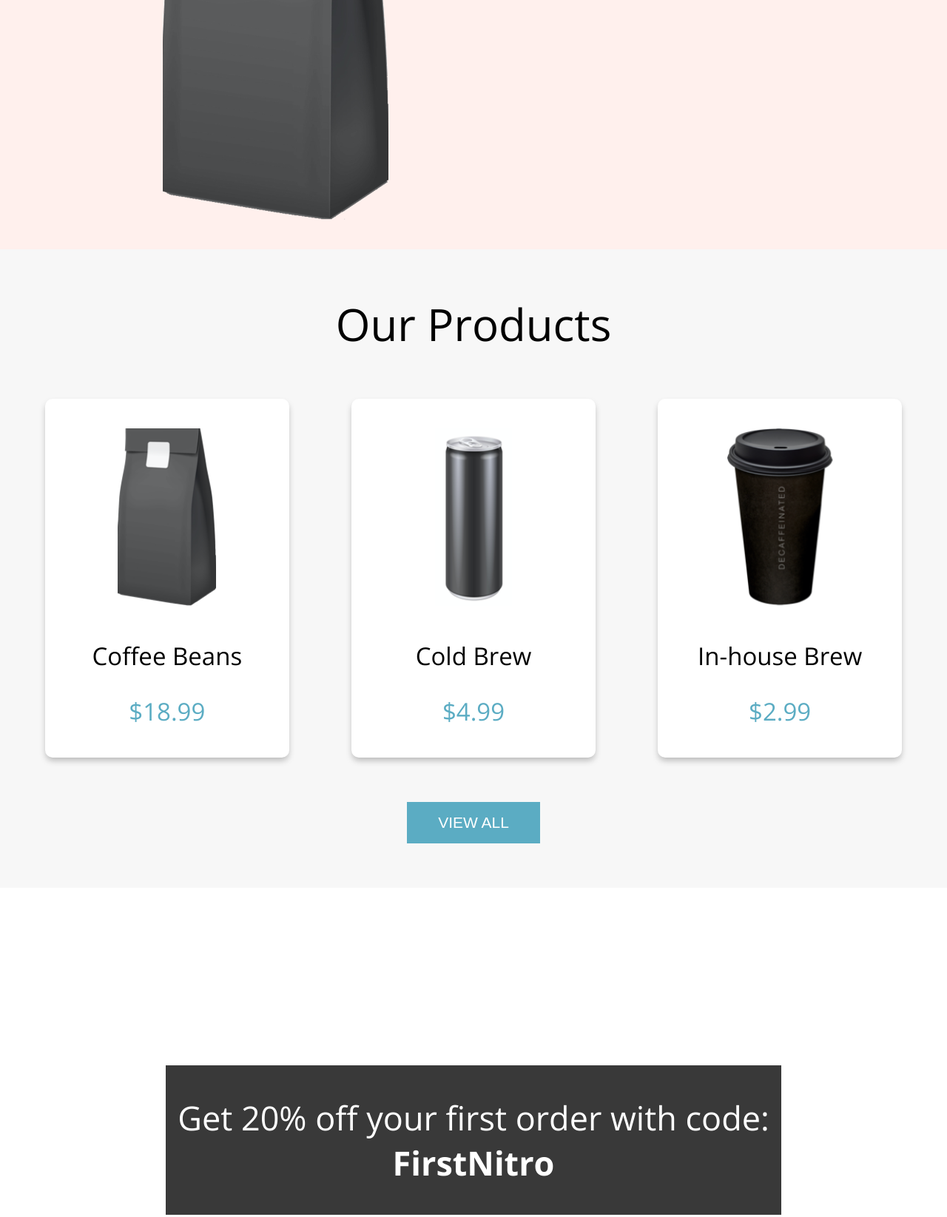
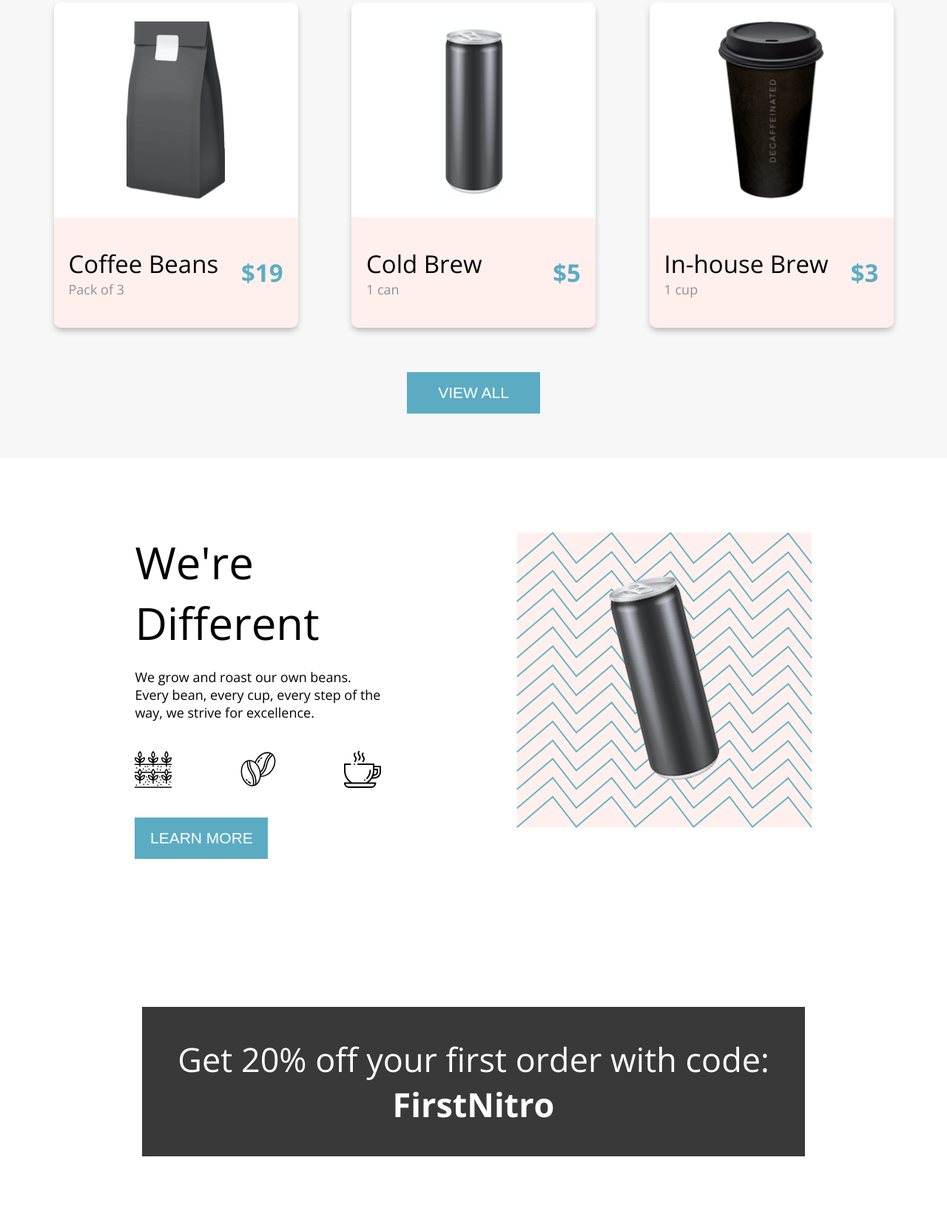
Before and after one commit to lmolsen/lisa-olsen-coffeeshop, a plain HTML site: page index.html in a window 1280 px wide. Shown: the part 939-2584 px from the top of the page at 74% size. Drawn offline with nearby package versions, Linux system fonts and the light colour scheme.

Commit message:
update menu and landing page

```diff
--- a/css/global.css
+++ b/css/global.css
@@ -47,15 +47,12 @@ ul, li {
 .navbar {
     background-color: #FFF0ED;
     width: 100%;
-    height: 7rem;
-    display: inline-block;
-    padding-left: 1.25rem;
-}
-
-.navbar__container { /*contains 'home' button elements*/
-    display: inline-block;
-    line-height: 7rem;
-    margin-right: 1.25rem;
+    height: 7rem; /*but why????*/
+    padding: 0 1.25rem;
+    display: flex;
+    flex-wrap: wrap;
+    justify-content: space-between;
+    align-items: center;
 }
 
 .navbar__link {
@@ -65,20 +62,18 @@ ul, li {
 
 .navbar__logo {
     vertical-align: text-bottom;
-    margin: 0;
-    display: inline-block;
 }
 
 .navbar__heading {
     display: inline-block;
     color: #393939;
-    text-align: left;
+    line-height: 3.125rem; /*what about this?*/
 }
 
 .navbar__item {
     font-size: 1.3125rem;
     font-weight: 400;
-    padding: 0 1.25rem;
+    padding: 1.25rem 1.25rem 0 1.25rem; /*hrmmmmmm*/
     text-transform: uppercase;
     text-decoration: none;
 }
--- a/css/landing.css
+++ b/css/landing.css
@@ -33,12 +33,18 @@ button:hover {
 /*hero*/
 .hero {
     background-color: #FFF0ED;
+    padding: 2.5rem 12.5rem 2.5rem 8.75rem;
 }
 
 .hero__container {
-    display: inline-block;
-    width:20%;
-    margin: 0 25rem 10rem 10rem;
+    display: flex;
+    flex-wrap: wrap;
+    justify-content: space-between;
+    align-items: center;
+}
+
+.text__container {
+    width: 25%;
 }
 
 .hero__title {
@@ -49,11 +55,9 @@ button:hover {
     margin-bottom: 2.5rem;
 }
 
-.hero__image {
-    display: inline-block;
-    vertical-align: bottom;
-    margin: 2.5rem 0 2.5rem 13.75rem;
-}
+/* .hero__image {
+
+} */
 
 /*products*/
 .product {
@@ -67,47 +71,89 @@ button:hover {
 }
 
 /*cards*/
+.product__cards {
+    display: flex;
+    flex-wrap: wrap;
+    justify-content: space-evenly;
+    /* margin: 0 12.5rem; */
+}
+
 .card {
     background-color: #FFF;
+    border-radius: .625rem;
     box-shadow: 0 0.3125rem 0.5625rem -0.0625rem rgba(0,0,0,0.25);
     transition: 0.5s;
-    border-radius: .625rem;
-    display: inline-block;
-    vertical-align: middle;
-    min-width: 20.625rem;
-    min-height: 27.5rem;
-    /* box-sizing: content-box; too short if border-box */
-    margin: 0 2.5rem;
-    padding-bottom: 2.5rem;
+    width: 20.625rem;
+    height: 27.5rem;
+    align-content: end;
 }
 
 .card__img {
     height: 17.5rem;
-    padding-top: 2.5rem;
+    padding: 1.25rem;
 }
 
-.card__title {
-    margin-top: 2.5rem;
-    margin-bottom: 1.875rem;
+.card__details{
+    background-color:#FFF0ED;
+    padding: 2.5rem 1.25rem;
+    border-radius: 0 0 .625rem .625rem;
+    display: flex;
+    flex-wrap: wrap;
+    justify-content: space-between;
+    align-items: center;
+    text-align: left;
+}
+
+.card__quantity {
+    color: #909090;
 }
 
 .card__price {
     color: #5BACC3;
     font-size:  2.0625rem; /*Coffee Shop 4 says it is a paragraph, but size appears equal to h3*/
+    font-weight: 700;
 }
 
-/*discount banner*/
+/*call to action*/
 .banner {
-    width: 65%; /*style guide said 90% but it looked extra long*/
+    width: 70%; /*style guide said 90% but it looked extra long*/
     margin: auto;
     padding: 2.5rem 0;
-    margin-top: 15rem;
-    margin-bottom: 15rem;
+    margin-top: 12.5rem;
+    margin-bottom: 6.25rem;
 }
 
 .banner__text {
     font-size: 2.8125rem;
     font-weight: 400;
+}
+
+.call-to-action{
+    display: flex;
+    flex-wrap: wrap;
+    justify-content: space-evenly;
+    margin-top: 6.25rem;
+    margin-bottom: 6.25rem;
+}
+
+.call-to-action__text{
+    width: 26%;
+}
+
+.call-to-action__icons{
+    display: flex;
+    flex-wrap: wrap;
+    justify-content: space-between;
+    margin-bottom: 2.5rem;
+}
+.call-to-action__image{
+    background-image:url("../assets/images/coldbrewbackground.png");
+    width: 25rem;
+    height: 25rem;
+    /* background-position: center; */
+    background-size: cover;
+    align-content: center;
+    text-align: center;
 }
 
 /*footer*/
@@ -118,7 +164,7 @@ button:hover {
 }
 
 .footer__content {
-    display:inline-block;
+    display: inline-block;
     text-align: left;
     margin: 5rem 0;
 }
--- a/css/menu.css
+++ b/css/menu.css
@@ -10,19 +10,24 @@ main {
     height: 43.75rem;
     background-position: center;
     background-size: cover;
+    align-content: center;
+
 }
 
 .hero__title {
     height: 12.5rem;
     width: 18.75rem;
     margin: auto;
+    display: flex;
+    justify-content: center;
+    align-items: center;
 }
 
 /*submenu navigation*/
 .subnav {
     width: 100%;
     height: 5rem;
-    line-height: 5rem;
+    align-content: center;
 }
 
 .subnav__link {
--- a/index.html
+++ b/index.html
@@ -29,34 +29,54 @@
 
     <section class="hero">
         <div class="hero__container">
+            <div class="text__container">
                 <h1 class="hero__title">Nitro Coffee</h1>
                 <p class="hero__text">Coffee is a brewed drink prepared from roasted coffee beans, the seeds of berries from certain Coffea species.</p>
                 <a href="./pages/menu.html"><button>Shop now</button></a>
             </div>
             <img class="hero__image" src="./assets/images/coffeebeans-hero.png" alt="coffee bag">
+        </div>
     </section>
 
     <main>
         <section class="product">
             <h2 class="product__title">Our Products</h2>
 
+            <section class="product__cards">
                 <article class="card">
                         <img class="card__img" src="./assets/images/coffeebeans.png" alt="coffee beans">
+
+                        <div class="card__details">
+                            <div class="card__description">
                                 <h3 class="card__title">Coffee Beans</h3>
-                    <p class="card__price">$18.99</p>
+                                <p class="card__quantity">Pack of 3</p>
+                            </div>
+                            <p class="card__price">$19</p>
+                        </div>
                 </article>
 
                 <article class="card">
                         <img class="card__img" src="./assets/images/coldbrew.png" alt="cold brew">
+                        <div class="card__details">
+                            <div class="card__description">
                                 <h3 class="card__title">Cold Brew</h3>
-                    <p class="card__price">$4.99</p>
+                                <p class="card__quantity">1 can</p>
+                            </div>
+                            <p class="card__price">$5</p>
+                        </div>
                 </article>
 
                 <article class="card">
                         <img class="card__img" src="./assets/images/inhousebrew.png" alt="in-house brew">
+                        <div class="card__details">
+                            <div class="card__description">
                                 <h3 class="card__title">In-house Brew</h3>
-                    <p class="card__price">$2.99</p>
+                                <p class="card__quantity">1 cup</p>
+                            </div>
+                        <p class="card__price">$3</p>
+                        </div>
                 </article>
+            </section>
 
                 <div class="wrapper">
                     <a href="./pages/menu.html"><button>View all</button></a>
@@ -64,8 +84,23 @@
         </section>
 
 
-        <section class="banner highlight-box">
+        <section class="call-to-action">
+            <div class="call-to-action__text">
+                <h2 class="hero__title">We're Different</h2>
+                <p class="hero__text">We grow and roast our own beans. Every bean, every cup, every step of the way, we strive for excellence.</p>
+                <div class="call-to-action__icons">
+                    <img class="icon" src="./assets/logos/planting.svg" alt="planting">
+                    <img class="icon" src="./assets/logos/coffee-beans.svg" alt="coffee beans">
+                    <img class="icon" src="./assets/logos/coffee-cup.svg" alt="coffee cup">
+                </div>
+                <a href="./pages/menu.html"><button>Learn more</button></a>
+            </div>
+            <div class="call-to-action__image">
+                <img src="./assets/images/tiltedcan.png" alt="tilted can">
+            </div>
+            <div class="banner highlight-box">
                 <p class="banner__text">Get 20% off your first order with code: <span style=font-weight:700;>FirstNitro</span></p>
+            </div>
         </section>
     </main>
 
```
Also changed, not shown: assets/logos/coffee-beans.svg (renamed from assets/images/coffee-beans.svg), assets/logos/coffee-cup.svg (renamed from assets/images/coffee-cup.svg), assets/logos/planting.svg (renamed from assets/images/planting.svg). Lines whose indentation alone changed are shown as unchanged.
